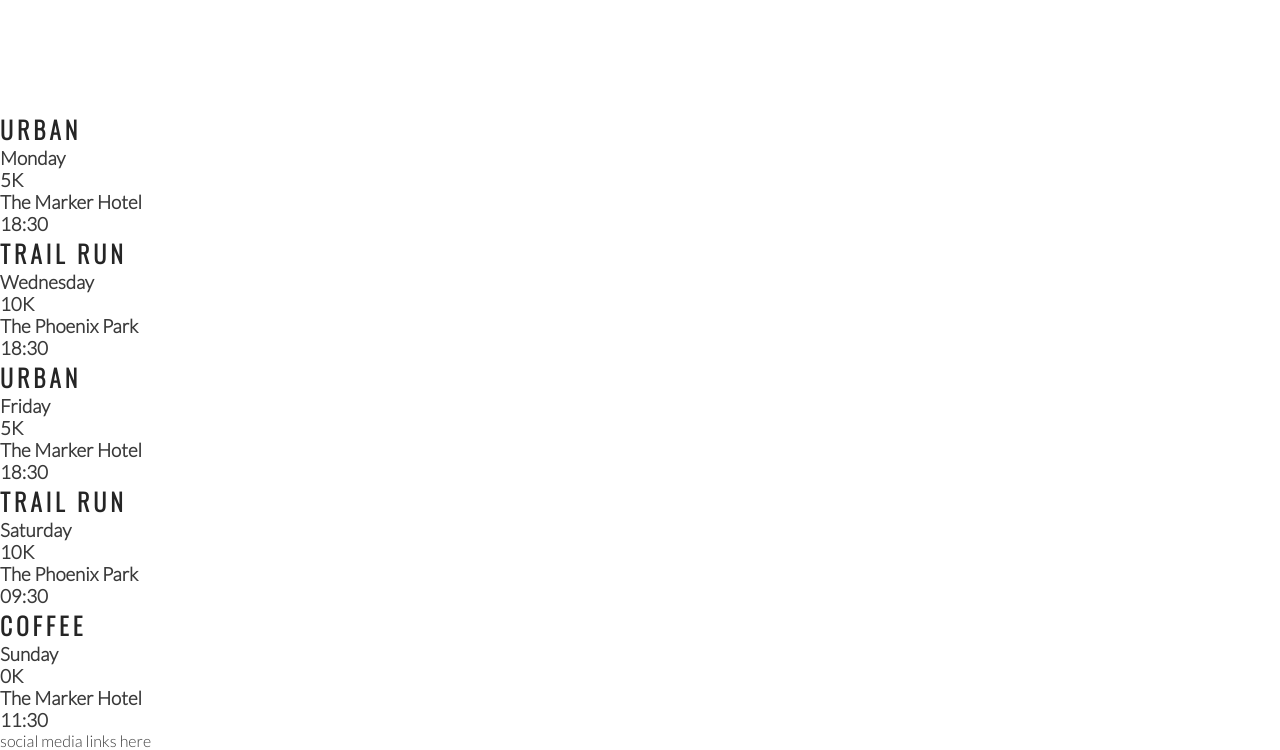
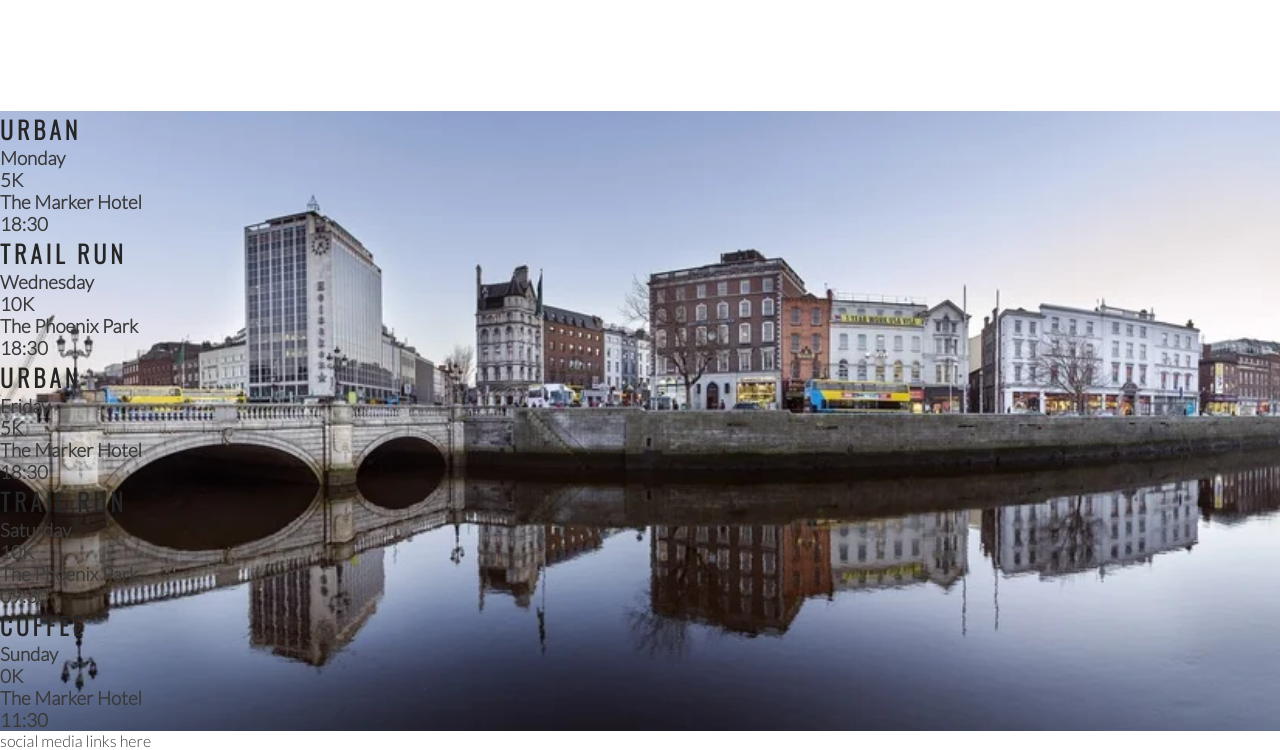
Before and after one commit to NgenNo9/love-running-essentials-project-buildalong, a plain HTML site: page index.html in a window 1280 px wide. Shown: the part 1184-1934 px from the top of the page. Drawn offline with nearby package versions, Linux system fonts and the light colour scheme.

Commit message:
Add background image to times section

```diff
--- a/assets/CSS/style.css
+++ b/assets/CSS/style.css
@@ -190,3 +190,14 @@ img {
     height: 100%;
     border-radius: 50%;
 }
+
+/* event times */
+
+#times {
+    background: url(../images/dublin-city.webp);
+    background-repeat: no-repeat;
+    background-size: cover;
+    background-position: center;
+    width: 100%;
+    overflow: hidden;
+}
--- a/index.html
+++ b/index.html
@@ -63,9 +63,9 @@
             </div>
         </div>
     </section>
-    <section>
+    <section id="times">
         <!-- Running locations, distances, times -->
-        <div>
+        <div class="meetup">
             <h2>Urban</h2>
             <h3>Monday</h3>
             <h3>5K</h3>
@@ -100,7 +100,6 @@
             <h3>The Marker Hotel</h3>
             <h3>11:30</h3>
         </div>
-
     </section>
     <footer>
         social media links here
```
Also changed, not shown: assets/images/dublin-city.webp (added).
